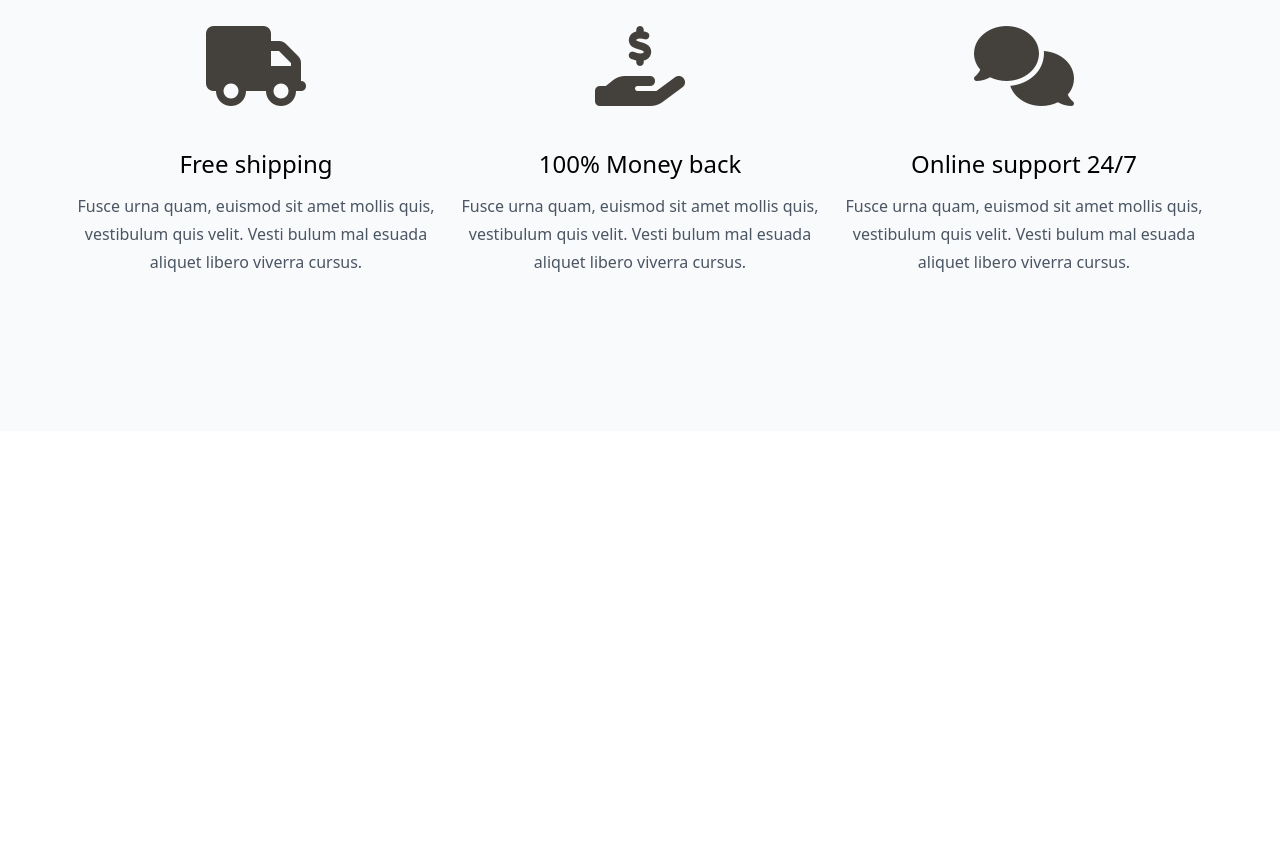
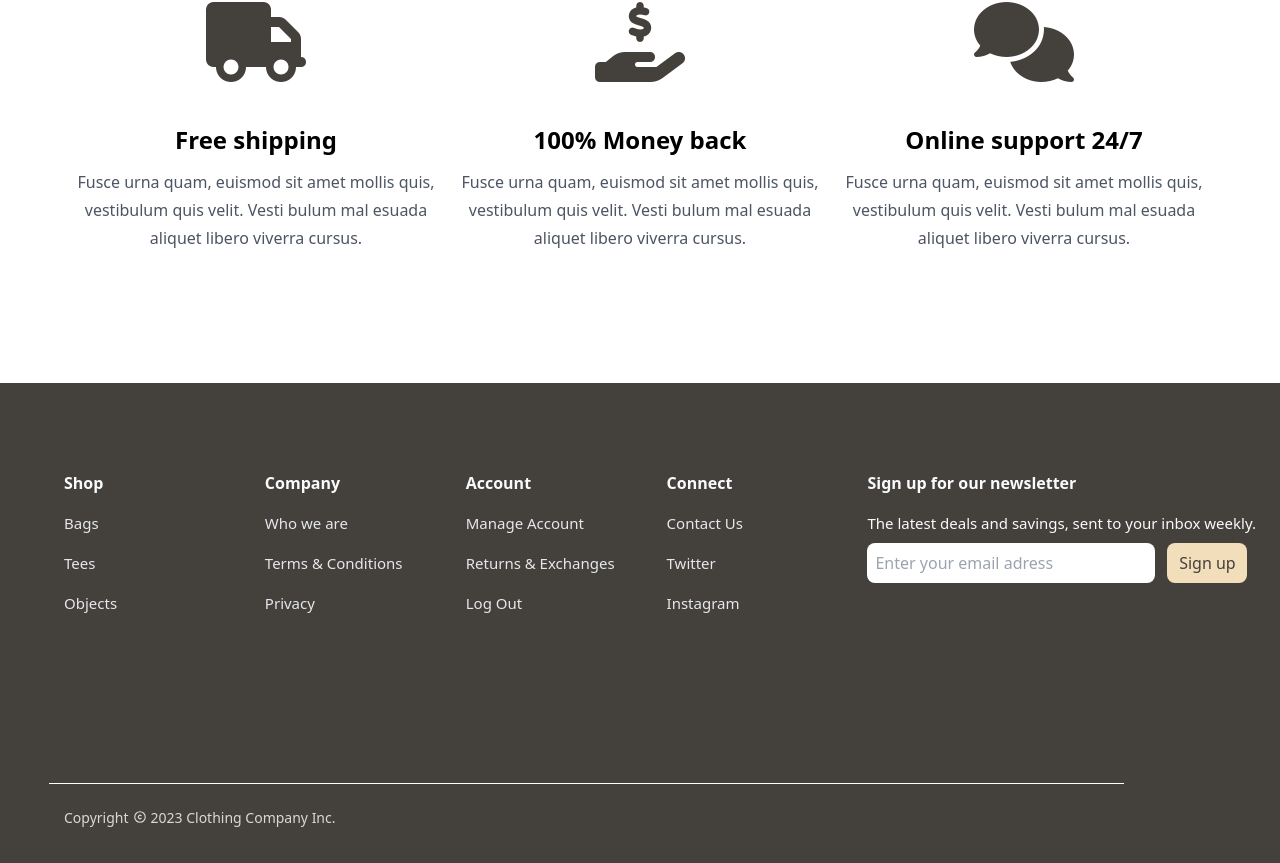
Before and after one commit to mouadhnida/e-Commerce-website, a Next.js app: page /landing in a window 1280 px wide. Shown: the part 1157-2020 px from the top of the page. Before the commit the page ends 1588 px from the top, so only its background shows below. Built offline with nearby package versions, Linux system fonts and the light colour scheme; no server answers; the database is empty.

Commit message:
finish the footer

```diff
--- a/app/landing/page.jsx
+++ b/app/landing/page.jsx
@@ -1,9 +1,10 @@
 import Script from "next/script";
 
 
-import Comment from "../../components/features";
 import Header from "../../components/header";
 import NewArrival from "../../components/newArrival";
+import Features from "../../components/features";
+import Footer from "../../components/footer";
 
 export default function Landing() {
   <Script
@@ -15,7 +16,8 @@ export default function Landing() {
       <div>
         <Header />
         <NewArrival/>
-        <Comment/>
+        <Features/>
+        <Footer/>
       </div>
     )
   }
--- a/components/features.jsx
+++ b/components/features.jsx
@@ -1,14 +1,14 @@
 import Image from "next/image";
 import { TbTruckDelivery } from "react-icons/tb";
 
-export default function Comment() {
+export default function Features() {
   return (
-    <div className=" relative flex min-h-[35rem] w-full items-center justify-center bg-slate-50">
+    <div className=" relative flex min-h-[32rem] w-full items-center justify-center bg-white">
       <div className="flex flex-wrap min-h-[18rem] justify-center gap-1">
         <div className="flex w-[23.75rem] flex-col  justify-around whitespace-normal text-center h-[18.25rem]">
           <i className="fa-solid fa-truck fa-5x text-stone-700"></i>
           <div className=" flex h-32 flex-col justify-between">
-            <h1 className="text-2xl">Free shipping</h1>
+            <h1 className="text-2xl font-semibold">Free shipping</h1>
             <p className=" leading-7 text-gray-600">
               Fusce urna quam, euismod sit amet mollis quis, vestibulum quis
               velit. Vesti bulum mal esuada aliquet libero viverra cursus.
@@ -18,7 +18,7 @@ export default function Comment() {
         <div className="flex w-[23.75rem] flex-col  justify-around whitespace-normal text-center">
           <i class="fa-solid fa-hand-holding-dollar fa-5x text-stone-700"></i>
           <div className=" flex h-32 flex-col justify-between">
-            <h1 className="text-2xl">100% Money back</h1>
+            <h1 className="text-2xl font-semibold">100% Money back</h1>
             <p className=" leading-7 text-gray-600">
               Fusce urna quam, euismod sit amet mollis quis, vestibulum quis
               velit. Vesti bulum mal esuada aliquet libero viverra cursus.
@@ -28,7 +28,7 @@ export default function Comment() {
         <div className="flex w-[23.75rem] flex-col  justify-around whitespace-normal text-center">
           <i class="fa-solid fa-comments font fa-5x text-stone-700"></i>
           <div className=" flex h-32 flex-col justify-between">
-            <h1 className="text-2xl">Online support 24/7</h1>
+            <h1 className="text-2xl font-semibold">Online support 24/7</h1>
             <p className=" leading-7 text-gray-600">
               Fusce urna quam, euismod sit amet mollis quis, vestibulum quis
               velit. Vesti bulum mal esuada aliquet libero viverra cursus.
--- /dev/null
+++ b/components/footer.jsx
@@ -0,0 +1,74 @@
+'use client'
+
+import Link from "next/link";
+import { useState } from "react";
+import {TbCopyright} from "react-icons/tb"
+
+
+
+export default function Footer() {
+    const [email, setEmail] = useState("")
+
+    const handleSubmit = (e) => {
+        e.preventDefault();
+        setEmail('');
+    }
+
+    const handleChange = (e) => {
+        setEmail(e.target.value)
+        console.log(e.target.value);
+
+    }
+  return (
+    <div className="relative w-full bg-stone-700 min-h-[30rem] text-slate-50 pb-6">
+        <div className=" relative flex flex-wrap w-full min-h-[25rem] m-xl:h-[35rem] justify-between pr-6 pl-16 py-20 m-md:px-6">
+            <div className="leading-10 w-44 m-sm:w-24">
+                <h1 className="font-semibold">Shop</h1>
+                <ul className=" text-[15px] text-gray-200">
+                    <Link href={"/"}><li>Bags</li></Link>
+                    <Link href={"/"}><li>Tees</li></Link>
+                    <Link href={"/"}><li>Objects</li></Link>
+                </ul>
+            </div>
+            <div className="leading-10 w-44 m-sm:w-24">
+                <h1 className="font-semibold">Company</h1>
+                <ul className=" text-[15px] text-gray-200">
+                    <Link href={"/"}><li>Who we are</li></Link>
+                    <Link href={"/"}><li>Terms & Conditions</li></Link>
+                    <Link href={"/"}><li>Privacy</li></Link>
+                </ul>
+            </div>
+            <div className="leading-10 w-44 m-md:hidden">
+                <h1 className="font-semibold">Account</h1>
+                <ul className=" text-[15px] text-gray-200">
+                    <Link href={"/"}><li>Manage Account</li></Link>
+                    <Link href={"/"}><li>Returns & Exchanges</li></Link>
+                    <Link href={"/"}><li>Log Out</li></Link>
+                </ul>
+            </div>
+            <div className="leading-10 w-44 m-sm:w-24">
+                <h1 className="font-semibold">Connect</h1>
+                <ul className=" text-[15px] text-gray-200">
+                    <Link href={"/"}><li>Contact Us</li></Link>
+                    <Link href={"/"}><li>Twitter</li></Link>
+                    <Link href={"/"}><li>Instagram</li></Link>
+                </ul>
+            </div>
+            <div className="leading-10">
+                <h1 className="font-semibold">Sign up for our newsletter</h1>
+                <p className="text-[15px]">The latest deals and savings, sent to your inbox weekly.</p>
+                <form onSubmit={handleSubmit.bind(this)}>
+                    <input type="text" value={email} onChange={handleChange.bind(this)} className="w-72 rounded-lg mr-3 text-black pl-2 m-sm:mb-3" placeholder="Enter your email adress"/>
+                    <input type="submit" value="Sign up" className="w-20 bg-beige rounded-lg text-stone-700 cursor-pointer"/>
+                </form>
+            </div>
+        </div>
+        <div className="relative w-full">
+            <div className="flex justify-center w-11/12">
+                <div className=" w-11/12 h-[0.5px] bg-white "></div>
+            </div>
+            <div className="flex text-sm pt-6 pl-16 text-white opacity-80">Copyright <span className="relative top-0.5 px-1"><TbCopyright/></span> 2023 Clothing Company Inc.</div>
+        </div>
+    </div>
+  )
+}
--- a/components/newArrival.jsx
+++ b/components/newArrival.jsx
@@ -39,7 +39,7 @@ export default async function NewArrival() {
         {items.map((item) => (
           <li key={item.id}>
             <Link href={`/items/${item.id}`}>
-              <div className="group h-[30rem] w-80 rounded-lg border border-grey-300">
+              <div className="group h-[30rem] w-80 rounded-lg border border-grey-300 bg-white">
                 <Image
                   src={item.imageUrl}
                   alt={item.imageAlt}
--- a/tailwind.config.js
+++ b/tailwind.config.js
@@ -12,7 +12,8 @@ module.exports = {
     },
 
     colors: {
-      'beige': '#F2DEBA'
+      'beige': '#F2DEBA',
+      'beige-100': '#FFFAF6'
     },
 
     screens: {
```
